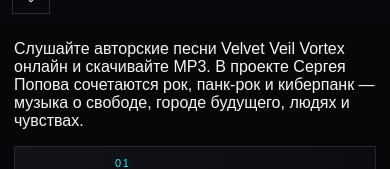
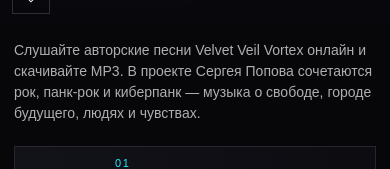
Before and after one commit to mortify3-debug/velvet-veil-vortex, a plain HTML site: page index.html in a window 390 px wide. Shown: the part 820-989 px from the top of the page. Drawn offline with Linux system fonts and the light colour scheme; grey boxes are pictures that could not be loaded.

Commit message:
Update style.css

```diff
--- a/style.css
+++ b/style.css
@@ -57,3 +57,17 @@
     line-height: 1.45;
   }
 }
+.music-intro {
+  max-width: 760px;
+  margin: 0 0 28px;
+  font-size: 15px;
+  line-height: 1.6;
+  color: rgba(255, 255, 255, 0.68);
+}
+@media (max-width: 600px) {
+  .music-intro {
+    margin-bottom: 22px;
+    font-size: 14px;
+    line-height: 1.5;
+  }
+}
```
